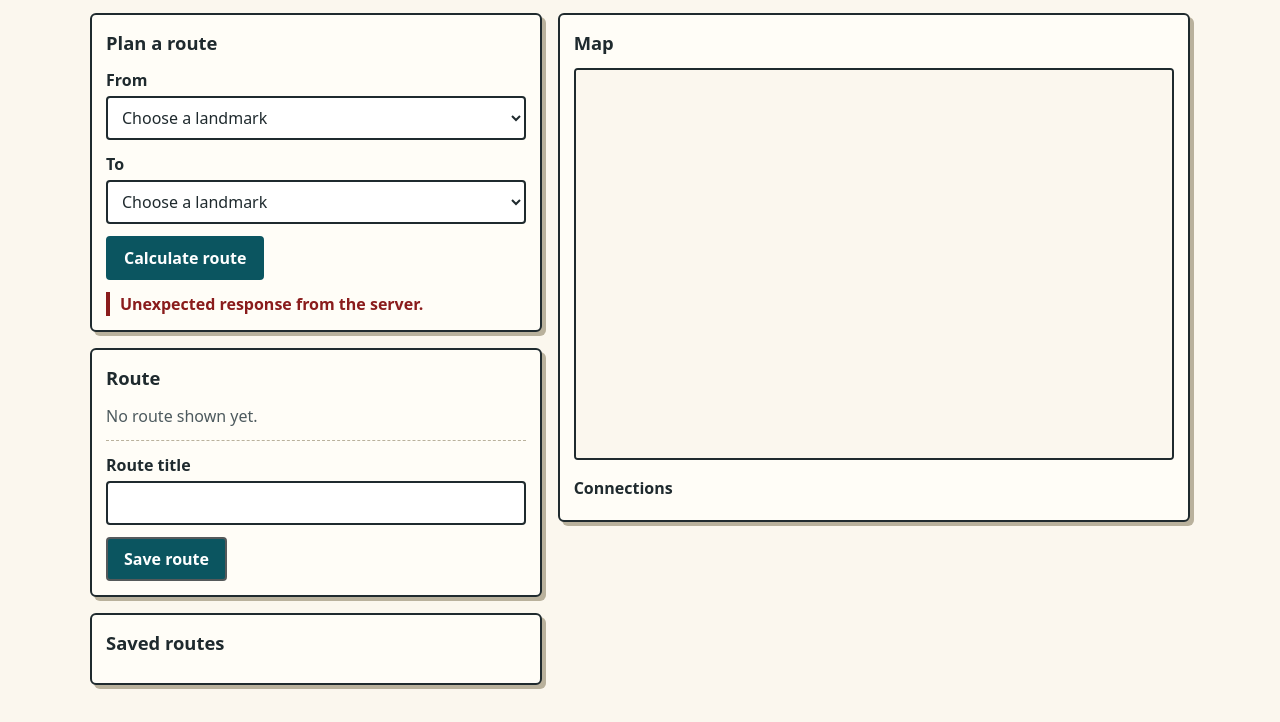
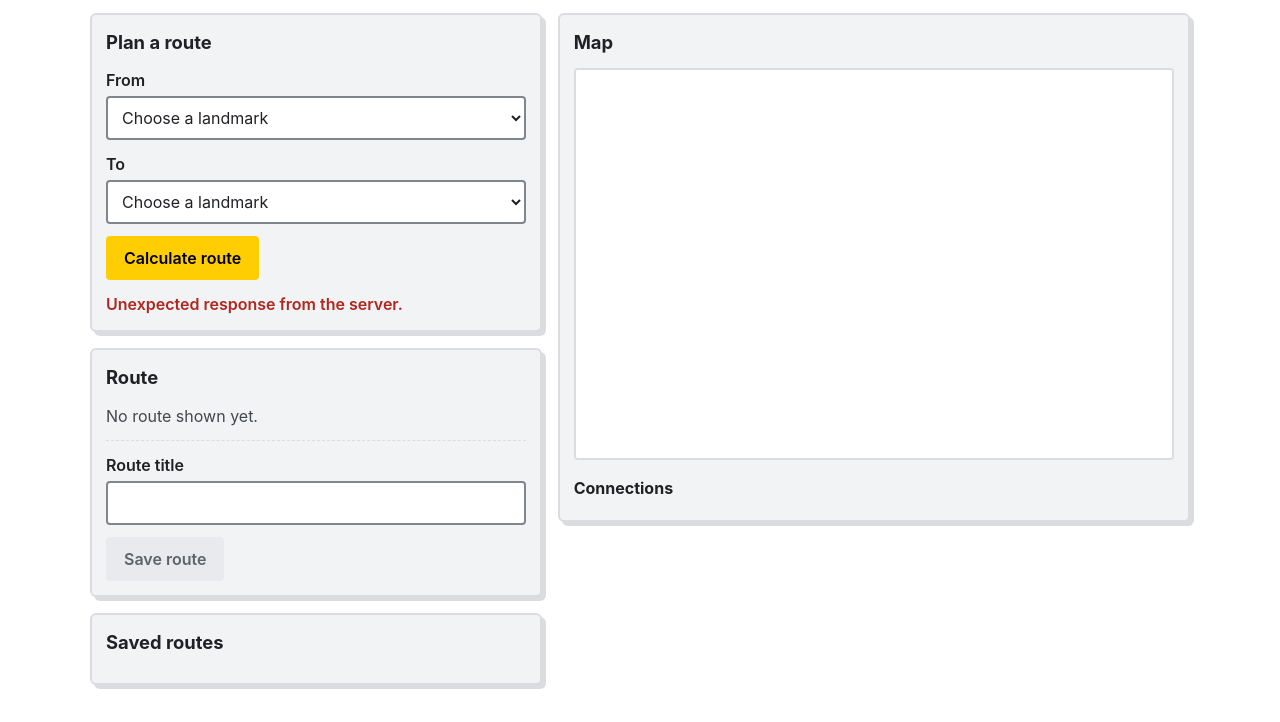
Before and after one commit to jortega0033/offline-map-route-planner, a plain HTML site: page offline_routes/static/index.html in a window 1280 px wide. Shown: the part 78-800 px from the top of the page. Drawn offline with Linux system fonts and the light colour scheme; no server answers.

Commit message:
chore(design): adopt the Pipenzo design tokens (#33)
* chore(design): install Pipenzo Flow look tokens.css and serve it

Co-Authored-By: Claude Sonnet 5.5 <noreply@anthropic.com>

* chore(design): use Pipenzo tokens in app.css and the map canvas

Co-Authored-By: Claude Sonnet 5.5 <noreply@anthropic.com>

* chore(design): document tokens and record the owner decision

Co-Authored-By: Claude Sonnet 5.5 <noreply@anthropic.com>

* chore(design): address review

Co-Authored-By: Claude Sonnet 5.5 <noreply@anthropic.com>

---------

Co-authored-by: Claude Sonnet 5.5 <noreply@anthropic.com>

```diff
--- a/offline_routes/static/app.css
+++ b/offline_routes/static/app.css
@@ -1,17 +1,3 @@
-:root {
-  --paper: #fbf7ee;
-  --panel: #fffdf7;
-  --ink: #1f2a2e;
-  --muted: #4d5a5e;
-  --teal: #0b5560;
-  --teal-dark: #073b43;
-  --amber: #d98a00;
-  --line: #b9b19c;
-  --error: #8a1c1c;
-  --disabled-bg: #e3ddcd;
-  --disabled-ink: #55595a;
-}
-
 * { box-sizing: border-box; }
 
 [hidden] { display: none !important; }
@@ -21,9 +7,9 @@ html { -webkit-text-size-adjust: 100%; }
 body {
   margin: 0;
   padding: 16px;
-  background: var(--paper);
-  color: var(--ink);
-  font-family: system-ui, -apple-system, "Segoe UI", Roboto, "Helvetica Neue", Arial, sans-serif;
+  background: var(--bg);
+  color: var(--fg);
+  font-family: var(--font);
   font-size: 1rem;
   line-height: 1.5;
   overflow-wrap: anywhere;
@@ -53,11 +39,11 @@ h3 { margin: 16px 0 6px; font-size: 1rem; }
 
 .panel {
   min-width: 0;
-  background: var(--panel);
-  border: 2px solid var(--ink);
+  background: var(--surface);
+  border: 2px solid var(--border);
   border-radius: 6px;
   padding: 14px;
-  box-shadow: 4px 4px 0 var(--line);
+  box-shadow: 4px 4px 0 var(--hairline);
 }
 
 .field { margin-bottom: 12px; }
@@ -69,9 +55,9 @@ select, input[type="text"] {
   min-height: 44px;
   padding: 8px 10px;
   font: inherit;
-  color: var(--ink);
-  background: #fff;
-  border: 2px solid var(--ink);
+  color: var(--fg);
+  background: var(--bg-raised);
+  border: 2px solid var(--input-border);
   border-radius: 4px;
 }
 
@@ -80,47 +66,48 @@ button {
   padding: 8px 16px;
   font: inherit;
   font-weight: 600;
-  color: var(--teal-dark);
-  background: #fff;
-  border: 2px solid var(--teal);
+  color: var(--fg);
+  background: var(--btn-secondary);
+  border: 2px solid var(--btn-secondary-border);
   border-radius: 4px;
   cursor: pointer;
 }
 
 button.primary, #save {
-  color: #fff;
-  background: var(--teal);
+  color: var(--on-primary);
+  background: var(--primary);
+  border-color: var(--primary-edge);
 }
 
-button:hover:not(:disabled) { background: var(--teal-dark); color: #fff; }
+button:hover:not(:disabled) { background: var(--state-hover); }
+button.primary:hover:not(:disabled), #save:hover:not(:disabled) { background: var(--primary-press); }
 
-button:disabled {
-  color: var(--disabled-ink);
-  background: var(--disabled-bg);
-  border-color: var(--disabled-ink);
+button:disabled,
+button.primary:disabled,
+#save:disabled {
+  color: var(--faint);
+  background: var(--bg-sunken);
+  border-color: transparent;
   cursor: not-allowed;
 }
 
 :focus-visible {
-  outline: 3px solid var(--teal-dark);
+  outline: 3px solid var(--focus);
   outline-offset: 2px;
-  box-shadow: 0 0 0 5px #fff;
+  box-shadow: 0 0 0 5px var(--bg);
 }
 
 #status {
   min-height: 1.5em;
   margin: 12px 0 0;
-  padding-left: 10px;
-  border-left: 4px solid var(--teal);
 }
-#status:empty { border-left-color: transparent; }
-#status.error { color: var(--error); border-left-color: var(--error); font-weight: 600; }
+#status.error { color: var(--danger); font-weight: 600; }
 
 #steps { margin: 0 0 8px; padding-left: 1.5em; }
 #steps li { margin-bottom: 4px; }
-.total { margin: 0 0 12px; font-weight: 700; border-top: 3px solid var(--amber); padding-top: 6px; }
+.total { margin: 0 0 12px; font-weight: 700; border-top: 3px solid var(--border); padding-top: 6px; }
 
-#save-form { margin-top: 12px; padding-top: 12px; border-top: 1px dashed var(--line); }
+#save-form { margin-top: 12px; padding-top: 12px; border-top: 1px dashed var(--hairline); }
 
 .saved, #edges { list-style: none; margin: 0; padding: 0; }
 .saved li {
@@ -141,8 +128,8 @@ button:disabled {
   width: 100%;
   max-width: 100%;
   height: auto;
-  background: var(--paper);
-  border: 2px solid var(--ink);
+  background: var(--bg);
+  border: 2px solid var(--border);
   border-radius: 4px;
 }
 
--- a/offline_routes/static/app.js
+++ b/offline_routes/static/app.js
@@ -2,7 +2,13 @@
   'use strict';
 
   var W = 400, H = 260;
-  var COLORS = { paper: '#fbf7ee', ink: '#1f2a2e', teal: '#0b5560', amber: '#d98a00', edge: '#6d7173' };
+  var COLORS = {};
+  // Canvas colours come from tokens.css; read again on every draw so the OS colour scheme applies.
+  function readColors() {
+    var cs = getComputedStyle(document.documentElement);
+    var get = function (name) { return cs.getPropertyValue(name).trim(); };
+    COLORS = { paper: get('--bg'), ink: get('--fg'), node: get('--bg-raised'), accent: get('--primary'), edge: get('--control-border') };
+  }
   var NET_MSG = 'Server unreachable. Check that it is running, then try again.';
 
   var $ = function (id) { return document.getElementById(id); };
@@ -145,6 +151,7 @@
     var dpr = window.devicePixelRatio || 1;
     var k = scale / dpr;                                // css px per logical unit
     var px = function (n) { return n / k; };            // css px -> logical units
+    readColors();
     ctx.setTransform(1, 0, 0, 1, 0, 0);
     ctx.clearRect(0, 0, canvas.width, canvas.height);
     ctx.setTransform(scale, 0, 0, scale, 0, 0);
@@ -176,7 +183,7 @@
       if (hot) {
         ctx.strokeStyle = COLORS.ink; ctx.lineWidth = px(10);
         ctx.beginPath(); ctx.moveTo(a.x, a.y); ctx.lineTo(b.x, b.y); ctx.stroke();
-        ctx.strokeStyle = COLORS.amber; ctx.lineWidth = px(6);
+        ctx.strokeStyle = COLORS.accent; ctx.lineWidth = px(6);
       } else {
         ctx.strokeStyle = COLORS.edge; ctx.lineWidth = px(2);
       }
@@ -203,7 +210,7 @@
       var inRoute = preview && preview.path.indexOf(n.id) !== -1;
       ctx.lineWidth = px(2);
       ctx.strokeStyle = COLORS.ink;
-      ctx.fillStyle = inRoute ? COLORS.amber : COLORS.teal;
+      ctx.fillStyle = inRoute ? COLORS.accent : COLORS.node;
       ctx.beginPath();
       if (isFrom) {
         r = px(8);
@@ -381,6 +388,11 @@
   routeForm.addEventListener('submit', calculate);
   saveForm.addEventListener('submit', save);
   window.addEventListener('resize', resize);
+  var schemeQuery = window.matchMedia && window.matchMedia('(prefers-color-scheme: dark)');
+  if (schemeQuery) {
+    if (schemeQuery.addEventListener) schemeQuery.addEventListener('change', draw);
+    else if (schemeQuery.addListener) schemeQuery.addListener(draw);
+  }
   if (typeof ResizeObserver === 'function') new ResizeObserver(resize).observe(wrap);
 
   updateControls();
--- /dev/null
+++ b/offline_routes/static/tokens.css
@@ -0,0 +1,165 @@
+/* Pipenzo visual system v3 "Flow look" tokens (docs/PIPENZO_IT_VISUAL.md, numbers in docs/PIPENZO_IT_FLOW_LOOK.md).
+   Black page, Flow-style alpha layers, one accent: Pipenzo yellow #FECE02. Red exists only as the danger colour.
+   Structure stays test-friendly: solid colours are 6-digit hex in a light :root block, then a dark block inside the
+   dark colour-scheme media query (keep that phrase out of comments above it: the token test splits the file at its
+   first occurrence). Dark is the primary design; the light block is the matching light theme.
+   Alpha rule: Flow draws surfaces as rgba(218,220,224,a) over black. Text never sits on a bare alpha. Every solid token
+   below is the OPAQUE equivalent of such a layer over the page, so every text floor is computable:
+     --surface    #202124 = rgba(218,220,224,.15) over #000 (effective #212122), Flow tile fill
+     --bg-sunken  #17181A = rgba(218,220,224,.10) over #000 (effective #161616), Flow field / chip fill
+     --bg-raised  #2B2C2F = rgba(218,220,224,.20) over #000 (effective #2C2C2D), inputs inside cards, tracker nodes
+     --ink        #161718 = Flow prompt-box fill rgba(22,23,24,.75) taken opaque (effective on black: #101112)
+   Muted text rgba(218,220,224,.75) over --surface is #ACADB1; the token --muted #BDC1C6 is lighter than that, so it
+   passes everywhere the .75 text would.
+   Yellow rule (round 3): yellow is used ONLY on the primary button, the current-step node, the "your turn" chip, the
+   small dot in the hero turn kicker and the overlay's opening dot. Black text on it is 14.0:1, so a filled yellow button needs no outline: on light it is
+   1.5:1 against white by design, and the label contrast (14:1) is what identifies it, so --primary-edge is transparent. */
+:root {
+  color-scheme: light dark;
+
+  /* surfaces (opaque floors), light theme */
+  --bg: #FFFFFF;            /* page */
+  --bg-raised: #FFFFFF;     /* inputs, tracker nodes */
+  --surface: #F1F3F4;       /* cards and tiles (alpha-fill look, no heavy borders) */
+  --bg-sunken: #E8EAED;     /* wells: chips, meter track, skeleton base, disabled primary */
+
+  /* text */
+  --fg: #202124;            /* 16.1:1 on --bg, 14.5:1 on --surface */
+  --muted: #44474B;         /* 9.3:1 on --bg, 8.4:1 on --surface, 7.8:1 on --bg-sunken */
+  --faint: #5F6368;         /* 6.1:1 on --bg, 5.4:1 on --surface, 5.0:1 on --bg-sunken; captions >= 12px */
+  --border: #DADCE0;        /* hairlines only */
+  --control-border: #80868B;/* 3.7:1 on --bg, 3.3:1 on --surface (non-text, radio dots and grip) */
+  --hairline: #DADCE0;      /* dashed-outline replacement, input edge: 1px solid */
+
+  /* hero: light = the card surface, dark = Flow prompt-box surface */
+  --hero-bg: #FFFFFF;
+  --on-hero: #202124;       /* 16.1:1 on --hero-bg */
+  --on-hero-muted: #44474B; /* 9.3:1 on --hero-bg */
+  --hero-chip-border: #DADCE0;
+  --hero-border: #E8EAED;   /* 1px line */
+  --hero-shadow: 0 8px 24px -8px rgba(32, 33, 36, 0.16);
+
+  /* dark block (toast) */
+  --ink: #202124;
+  --on-ink: #FFFFFF;        /* 16.1:1 on --ink */
+  --on-ink-muted: #BDC1C6;  /* 8.9:1 on --ink */
+  --ink-border: #3C4043;
+
+  /* the one accent: Pipenzo yellow. Fills carry black text (14.0:1). */
+  --primary: #FECE02;       /* fill: primary button, now-node, turn chip and turn dot, overlay opening dot */
+  --primary-press: #E5B800; /* hover/press fill, black text 11.2:1 */
+  --primary-edge: transparent; /* no outline: the 14:1 label identifies the button (see header) */
+  --on-primary: #000000;    /* 14.0:1 on --primary */
+  --success: #1E8E3E;       /* connected dot (non-text): 4.2:1 on --bg, 3.5:1 on --bg-sunken */
+
+  /* semantic: no extra hues. ok is neutral, warn rides the yellow, danger is the only red. Always icon + word. */
+  --ok: #202124;            /* 13.4:1 on --ok-bg */
+  --ok-bg: #E8EAED;
+  --warn-fg: #202124;       /* neutral; warnings are told apart by icon + word. 14.5:1 on --warn-bg */
+  --warn-bg: #F1F3F4;       /* = --surface */
+  --danger: #B3261E;        /* deep red, 5.5:1 on --danger-bg, 6.5:1 on --bg */
+  --danger-bg: #FCE8E6;
+  --info: #3C4043;
+  --focus: #202124;         /* 3px ring, 16.1:1 vs --bg */
+  --on-media: #FFFFFF;      /* text/icons on photos and video (always on a scrim) */
+
+  /* alpha (never the only floor under text) */
+  --glass: rgba(255, 255, 255, 0.80);
+  --glass-strong: rgba(255, 255, 255, 0.92);
+  --glass-border: rgba(32, 33, 36, 0.08);
+  --glass-highlight: rgba(255, 255, 255, 0.85);
+  --glass-video: rgba(22, 23, 24, 0.75);        /* Flow prompt-box glass; white text on it is >= 7.9:1 even over a white frame (#505152) */
+  --glass-video-border: rgba(218, 220, 224, 0.05);
+  --scrim: rgba(0, 0, 0, 0.55);
+  --ink-hover: rgba(255, 255, 255, 0.12);       /* hover layer on dark blocks (hero, toast), both themes */
+  --state-hover: rgba(32, 33, 36, 0.06);        /* hover layer on transparent controls */
+  --state-selected: rgba(32, 33, 36, 0.10);     /* selected row / segment fill */
+  --btn-secondary: rgba(32, 33, 36, 0.05);      /* secondary pill fill */
+  --btn-secondary-border: rgba(32, 33, 36, 0.20);
+  --input-border: #80868B;                      /* input edge = control border: 3.7:1 on --bg, 3.3:1 on --surface (WCAG 1.4.11) */
+  --ring-accent: rgba(32, 33, 36, 0.20);
+  --shadow-1: none;
+  --shadow-2: 0 4px 12px -4px rgba(32, 33, 36, 0.18);
+  --shadow-3: 0 16px 32px -8px rgba(32, 33, 36, 0.22);
+  --shadow-float: 0 16px 32px -8px rgba(32, 33, 36, 0.22);
+  --shadow-on-video: 0 16px 32px -8px rgba(0, 0, 0, 0.4);
+  --shadow-on-video-lg: 0 16px 32px -8px rgba(0, 0, 0, 0.4);
+  --blur: 40px;
+
+  /* gradients (restrained) */
+  --grad-canvas: linear-gradient(var(--bg), var(--bg));
+  --grad-scrim-bottom: linear-gradient(180deg, transparent 40%, rgba(0, 0, 0, 0.85) 100%);
+  --grad-ink: linear-gradient(180deg, rgba(0, 0, 0, 0) 0%, rgba(0, 0, 0, 0.92) 70%);
+
+  /* type: Google Sans Flex and Inter are bundled in assets/fonts and loaded by fonts.css (local files only), then system fonts */
+  --font: "Google Sans Flex", "Inter", "Segoe UI Variable Text", "Segoe UI", system-ui, sans-serif;
+  --font-display: "Google Sans Flex", "Inter", "Segoe UI Variable Text", "Segoe UI", system-ui, sans-serif;
+  --mono: ui-monospace, "Cascadia Mono", Consolas, monospace;
+
+  /* space, radius */
+  --space-1: 4px; --space-2: 8px; --space-3: 12px; --space-4: 16px; --space-5: 24px; --space-6: 32px; --space-7: 48px;
+  --radius-control: 12px;   /* icon buttons, inputs, menus */
+  --radius-card: 16px;      /* cards, tiles, list rows */
+  --radius-media: 16px;
+  --radius-hero: 28px;      /* hero / check surface */
+  --radius-chip: 15px;      /* settings chip */
+  --radius-pill: 999px;
+
+  /* motion: Flow changes button state at .1s ease-in-out and nothing bounces */
+  --dur-1: 100ms; --dur-2: 100ms; --dur-3: 240ms; --dur-4: 600ms;
+  --ease-out: cubic-bezier(0.22, 1, 0.36, 1);
+  --ease-in-out: ease-in-out;
+}
+
+@media (prefers-color-scheme: dark) {
+  :root {
+    --bg: #000000;          /* Flow page */
+    --bg-raised: #2B2C2F;
+    --surface: #202124;
+    --bg-sunken: #17181A;
+    --fg: #FFFFFF;          /* 21.0:1 on --bg, 16.1:1 on --surface */
+    --muted: #BDC1C6;       /* 11.6:1 on --bg, 8.9:1 on --surface, 7.7:1 on --bg-raised */
+    --faint: #9AA0A6;       /* 8.0:1 on --bg, 6.1:1 on --surface, 5.3:1 on --bg-raised */
+    --border: #3C4043;
+    --control-border: #80868B; /* 5.7:1 on --bg, 4.4:1 on --surface, 3.8:1 on --bg-raised */
+    --hairline: #3C4043;      /* Flow rgba(218,220,224,.15) as an opaque line */
+    --hero-bg: #161718;
+    --on-hero: #FFFFFF;       /* 18.0:1 */
+    --on-hero-muted: #BDC1C6; /* 9.9:1 */
+    --hero-chip-border: #3C4043;
+    --hero-border: transparent;
+    --hero-shadow: inset 0 0 0 1px rgba(218, 220, 224, 0.05), 0 16px 32px -8px rgba(0, 0, 0, 0.4);
+    --ink: #161718;
+    --on-ink: #FFFFFF;      /* 18.0:1 */
+    --on-ink-muted: #BDC1C6;/* 9.9:1 */
+    --ink-border: #3C4043;
+    --primary: #FECE02;     /* 14.0:1 vs --bg, 10.8:1 vs --surface (non-text) */
+    --primary-press: #E5B800;
+    --on-primary: #000000;  /* 14.0:1 on --primary, 11.2:1 on --primary-press */
+    --success: #78D390;     /* Flow success: 11.5:1 on --bg, 8.8:1 on --surface */
+    --ok: #F1F3F4;          /* 12.5:1 on --ok-bg */
+    --ok-bg: #2B2C2F;
+    --warn-fg: #FFFFFF;     /* neutral; 16.1:1 on --warn-bg */
+    --warn-bg: #202124;     /* = --surface */
+    --danger: #FE6E6E;      /* Flow danger: 7.7:1 on --bg, 5.9:1 on --danger-bg and --surface */
+    --danger-bg: #3A1513;
+    --info: #DADCE0;
+    --focus: #FECE02;       /* 14.0:1 vs --bg (a focus ring is not a yellow decoration) */
+
+    --glass: rgba(22, 23, 24, 0.75);
+    --glass-strong: rgba(0, 0, 0, 0.85);
+    --glass-border: rgba(218, 220, 224, 0.05);
+    --glass-highlight: rgba(218, 220, 224, 0.05);
+    --scrim: rgba(0, 0, 0, 0.66);
+    --state-hover: rgba(218, 220, 224, 0.10);
+    --state-selected: rgba(218, 220, 224, 0.25);
+    --btn-secondary: rgba(255, 255, 255, 0.05);
+    --btn-secondary-border: rgba(255, 255, 255, 0.15);
+    --ring-accent: rgba(255, 255, 255, 0.25);
+    --input-border: #80868B;   /* 4.4:1 on --surface, 4.8:1 on --bg-sunken (WCAG 1.4.11) */
+    --shadow-1: none;
+    --shadow-2: 0 8px 16px -6px rgba(0, 0, 0, 0.5);
+    --shadow-3: 0 16px 32px -8px rgba(0, 0, 0, 0.4);
+    --shadow-float: 0 16px 32px -8px rgba(0, 0, 0, 0.4);
+  }
+}
```
Also changed, not shown: offline_routes/static/index.html (+1 -0 lines), 6 other files.
